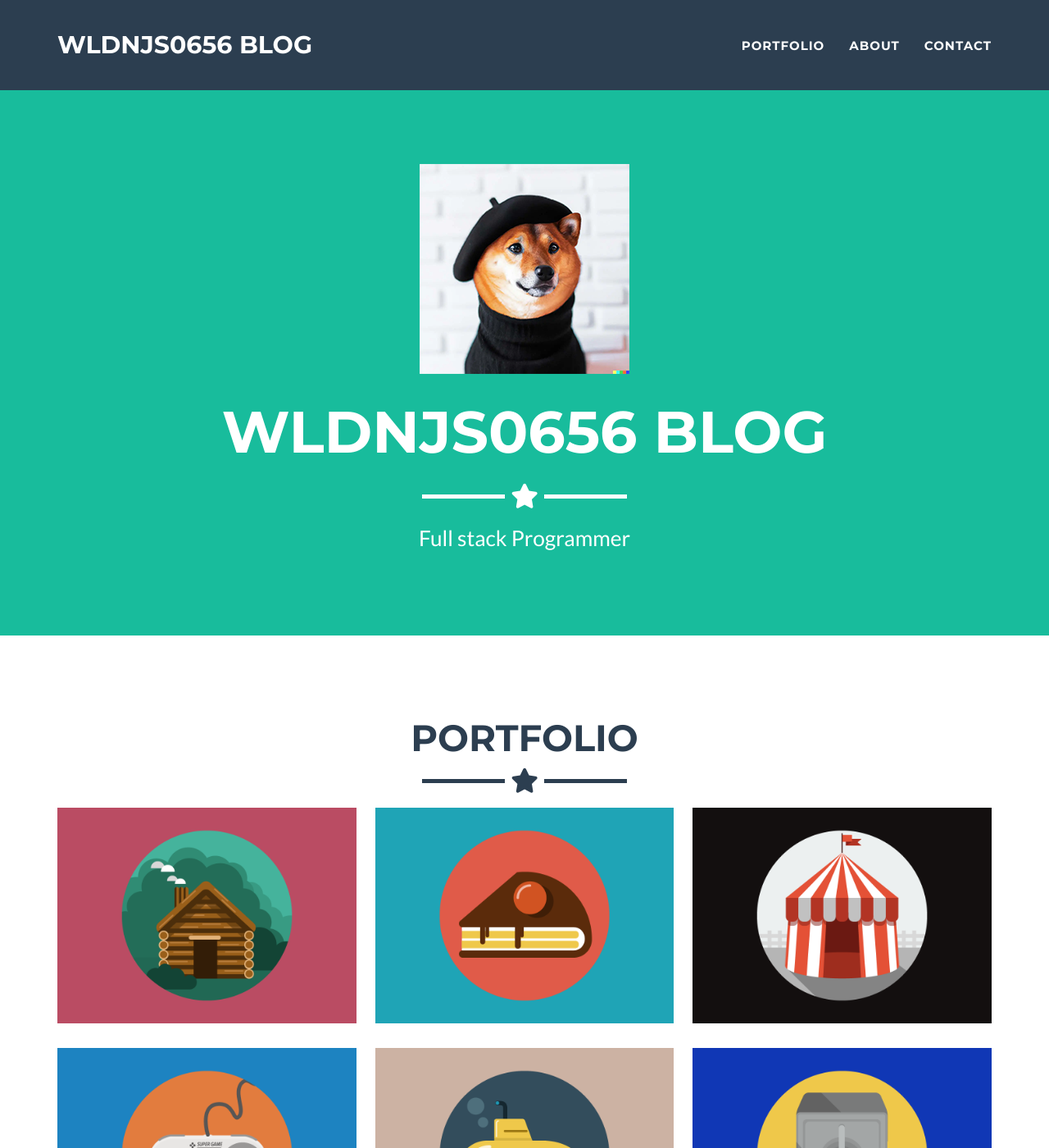
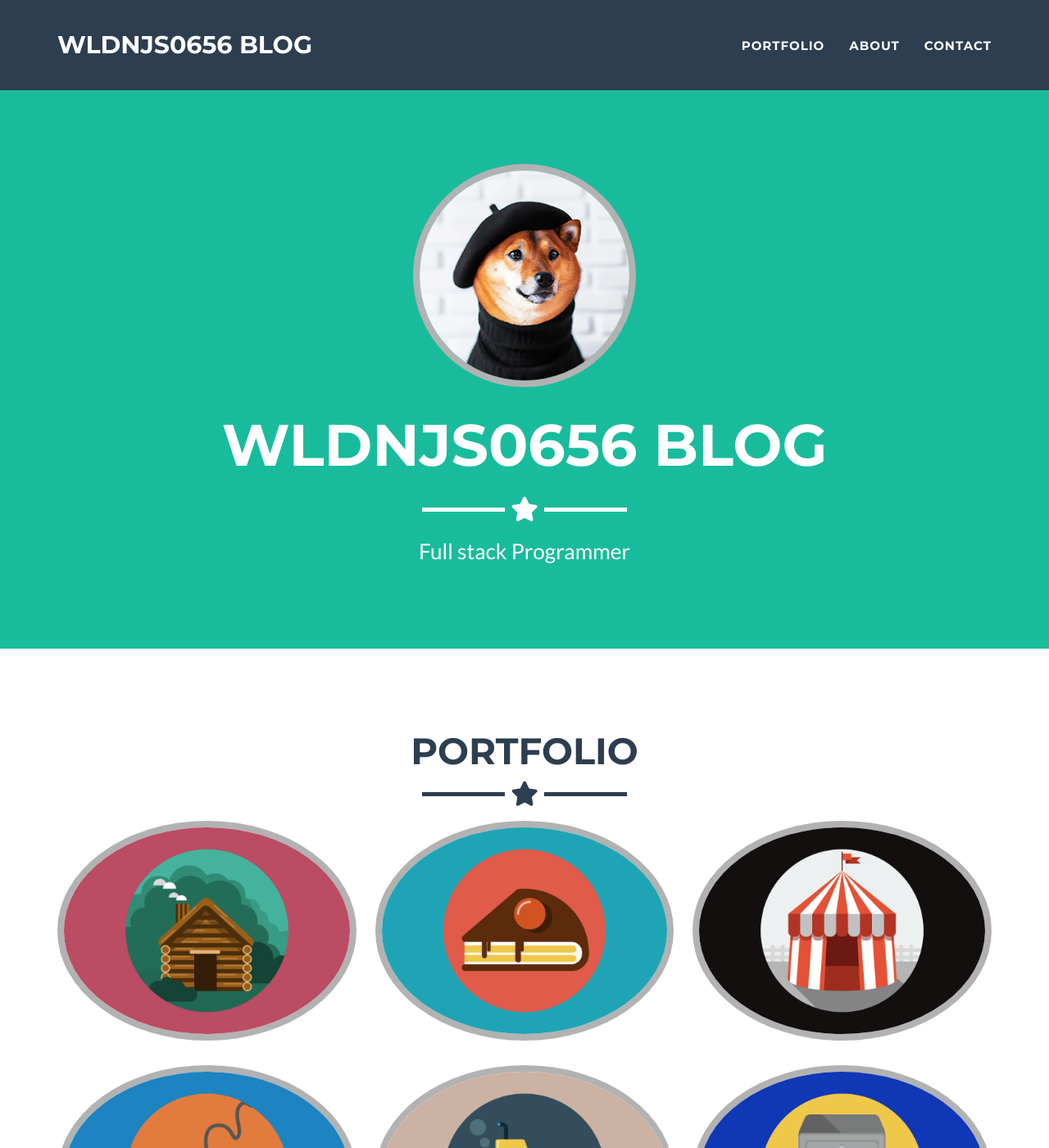
Before and after one commit to wldnjs0656/wldnjs0656.github.io, a Jekyll site: the page built from _posts/2014-07-18-project-1.markdown, in a window 1280 px wide and 1400 px high. Shown: the whole window at 82% size. Built offline with Jekyll 4.4.1, drawn with Linux system fonts in a browser that asks for light colours.

Commit message:
0403_02 commit

```diff
--- a/_includes/css/main.css
+++ b/_includes/css/main.css
@@ -79,7 +79,10 @@ hr.star-primary:after {
 .img-centered {
     margin: 0 auto;
 }
-
+.img-responsive{
+    border-radius: 50%;
+    border: 8px solid #b2b2b2;
+}
 header {
     text-align: center;
     color: #fff;
```
